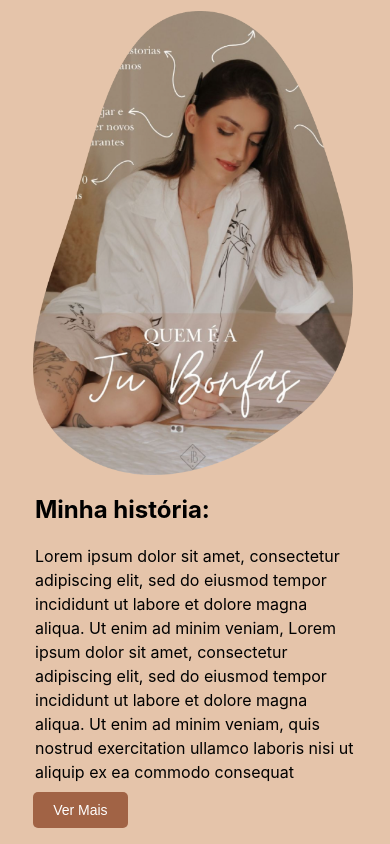
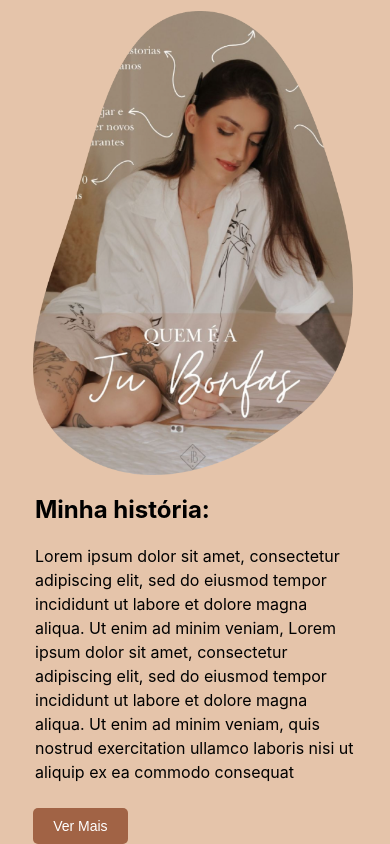
Before and after one commit to lLucasFa/JuBonfas, a React (Create React App) app: page / in a window 390 px wide. Shown: the part 669-1513 px from the top of the page. Built offline with nearby package versions, Linux system fonts and the light colour scheme; no server answers.

Commit message:
Alteracao Css Home/Login

```diff
--- a/src/components/Home.css
+++ b/src/components/Home.css
@@ -178,7 +178,7 @@
         border-radius: 5px;
         cursor: pointer;
         font-size: 14px;
-        margin: 91rem 66% 0 0;
+        margin: 92rem 66% 0 0;
       }
 
       .ver-mais-button:hover {
--- a/src/components/LoginForm.css
+++ b/src/components/LoginForm.css
@@ -102,6 +102,6 @@
     .new-forgot-password {
       font-size: 14px;
       margin-top: 5px;
-      margin: 6.55rem 8px 0 0;
+      margin: 6.40rem 8px 0 0;
     }
   }
```
